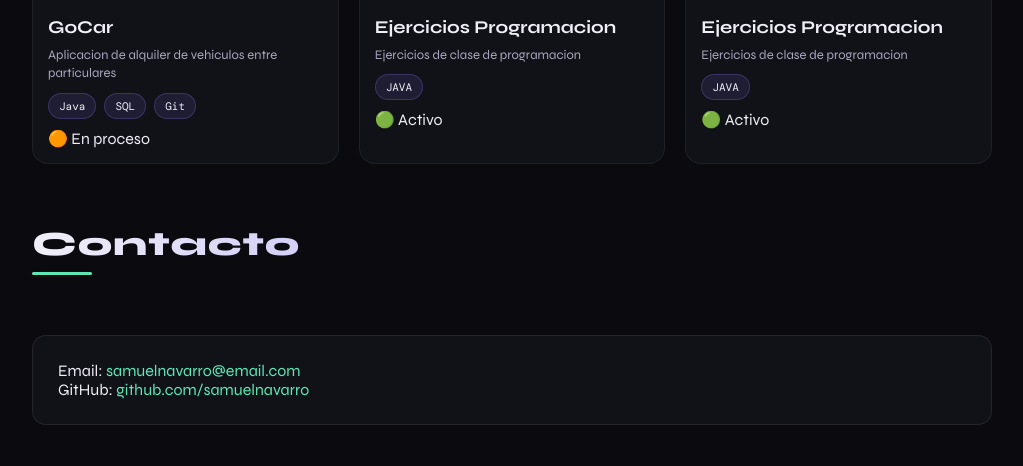
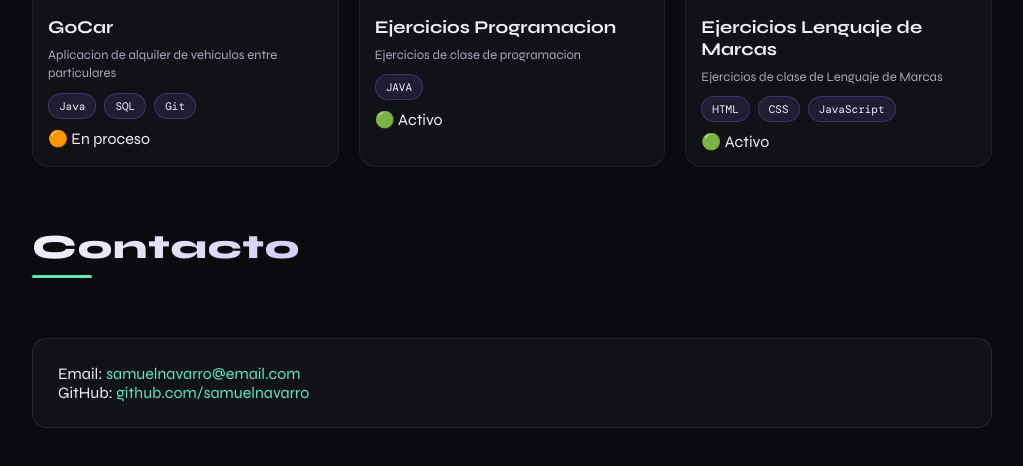
Before and after one commit to samuelvillalpa-del/Portafolio_SamuelNavarro, a plain HTML site: page index.html in a window 1280 px wide. Shown: the part 1505-1971 px from the top of the page, without its empty margins (128-1151 px from the left). Drawn offline with nearby package versions, Linux system fonts and the light colour scheme; a web font is replaced by a local one.

Commit message:
Update index.html

```diff
--- a/index.html
+++ b/index.html
@@ -432,12 +432,14 @@
     </a>
 
     <a href="web-personal.html" class="project-card">
-      <img class="project-img" src="https://wallpaperbat.com/img/480843-logo-java-1920x1080-download-hd-wallpaper.png">
+      <img class="project-img" src="https://www.udacity.com/blog/wp-content/uploads/2020/06/HTML_Blog-scaled.jpeg">
       <div class="project-content">
-        <div class="project-title">Ejercicios Programacion</div>
-        <div class="project-desc">Ejercicios de clase de programacion</div>
+        <div class="project-title">Ejercicios Lenguaje de Marcas</div>
+        <div class="project-desc">Ejercicios de clase de Lenguaje de Marcas</div>
         <div class="tags">
-          <span class="tag">JAVA</span>
+          <span class="tag">HTML</span>
+          <span class="tag">CSS</span>
+          <span class="tag">JavaScript</span>
         </div>
         <div class="status active">🟢 Activo</div>
       </div>
```
